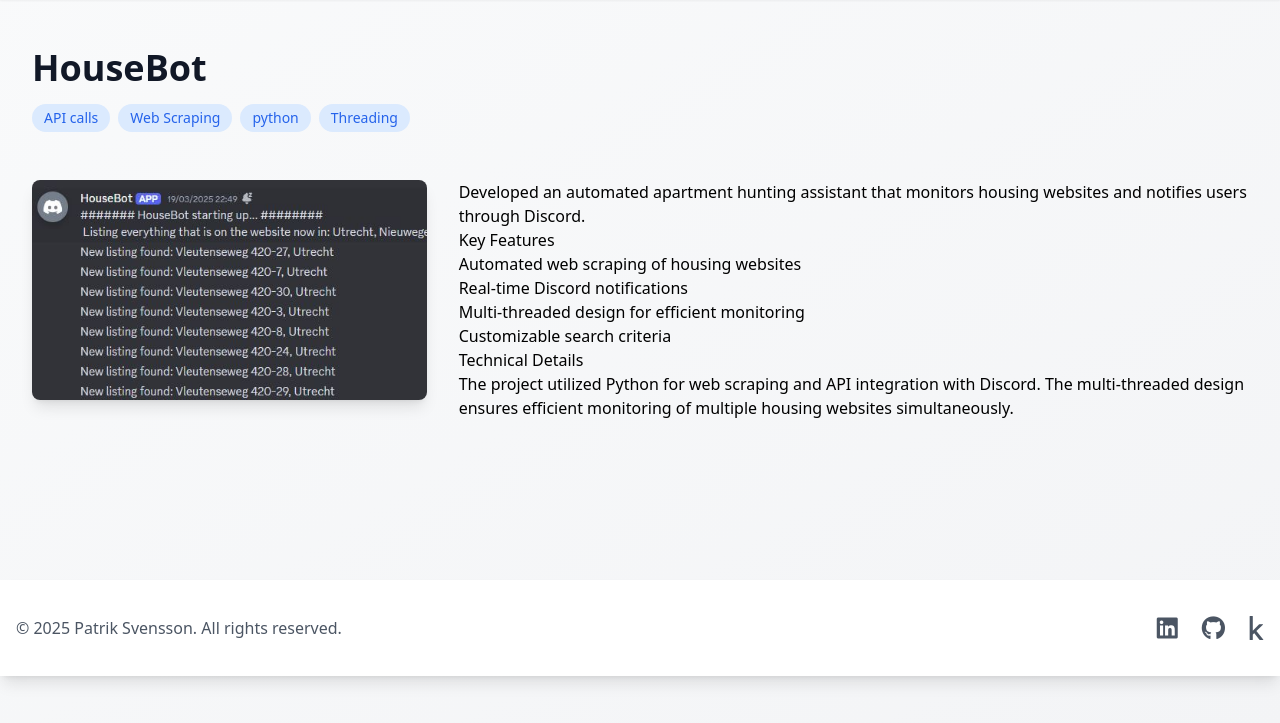
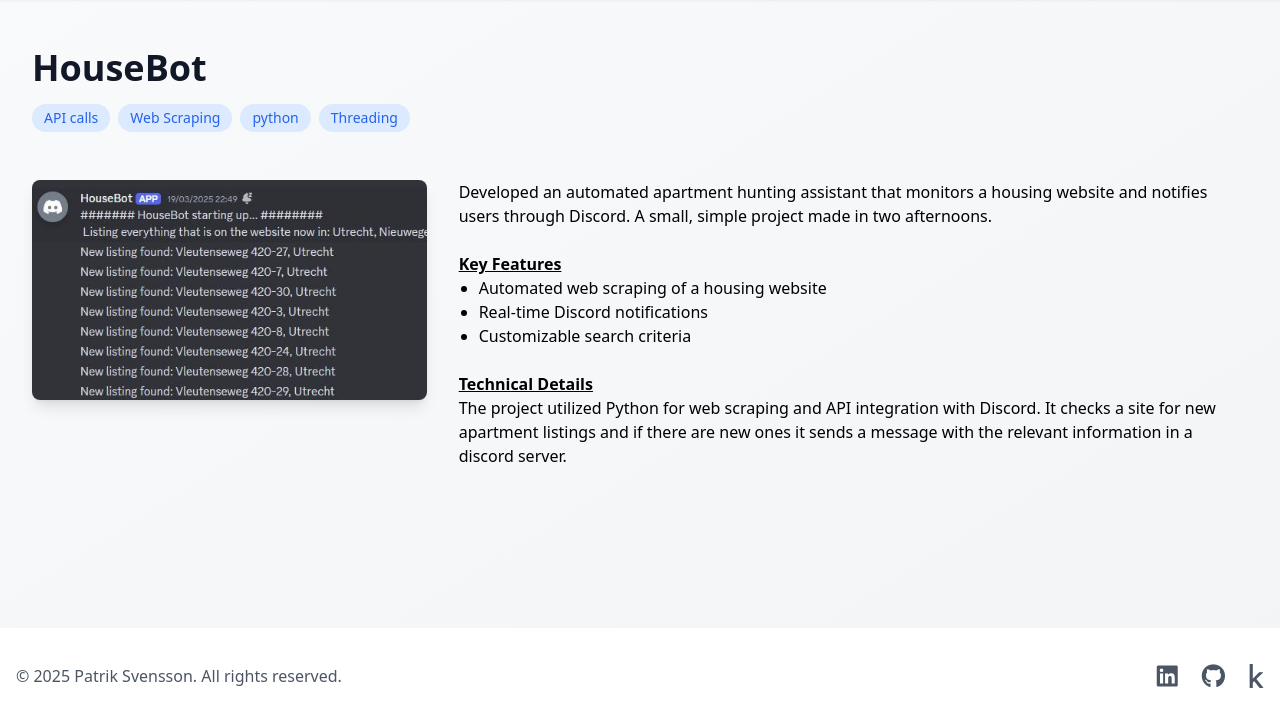
Before and after one commit to patriksn/portfolio, a Flask app: page /housebot in a window 1280 px wide. Shown: the part 64-787 px from the top of the page. Run offline with Flask 3, Linux system fonts and the light colour scheme; some libraries are stand-ins or nearby versions.

Commit message:
Feat: Text p5
Moved text from py to htlm file and updated it

```diff
--- a/portfolio_page/templates/project5.html
+++ b/portfolio_page/templates/project5.html
@@ -17,10 +17,20 @@
     <!-- Project Image and Content -->
     <div class="flex flex-col md:flex-row gap-8 mb-12">
         <div class="md:w-1/3">
-            <img src="{{ url_for('static', filename='images/' + project.image) }}" alt="{{ project.title }}" class="w-full h-auto rounded-lg shadow-lg">
+            <img src="{{ url_for('static', filename='images/project5.JPG') }}" alt="HouseBot" class="w-full h-auto rounded-lg shadow-lg">
         </div>
         <div class="md:w-2/3 prose">
-            {{ project.content | safe }}
+            <p>Developed an automated apartment hunting assistant that monitors a housing website and notifies users through Discord. A small, simple project made in two afternoons. <br><br></p>
+
+            <h2 class="font-bold underline">Key Features</h2>
+            <ul class="list-disc pl-5">
+                <li>Automated web scraping of a housing website</li>
+                <li>Real-time Discord notifications</li>
+                <li>Customizable search criteria</li>
+            </ul>
+
+            <h2 class="font-bold underline"><br>Technical Details</h2>
+            <p>The project utilized Python for web scraping and API integration with Discord. It checks a site for new apartment listings and if there are new ones it sends a message with the relevant information in a discord server.</p>
         </div>
     </div>
 
```
